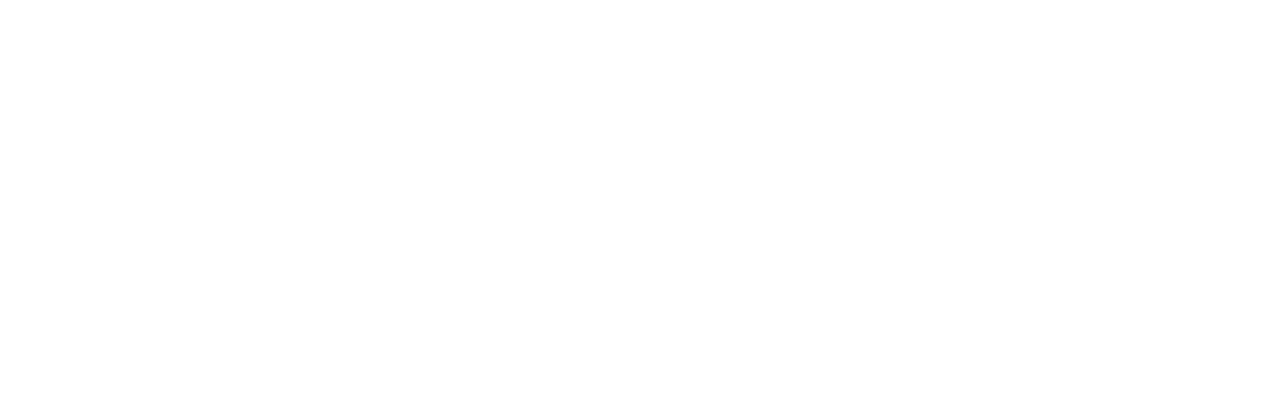
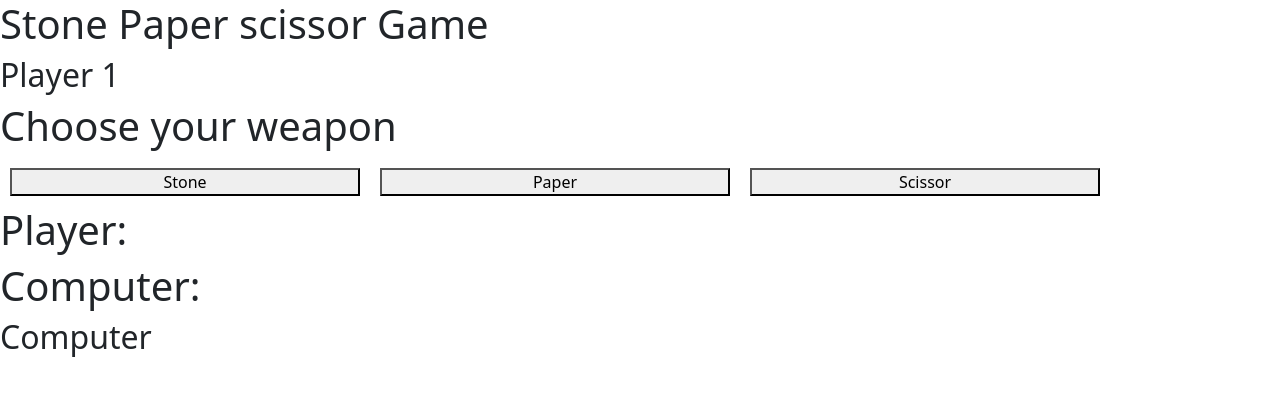
Before and after one commit to ravana09/gtSoftwareAcaedmy, a React (Create React App) app: page /StonePaperGame in a window 1280 px wide. Before the commit this address had no page. Shown: the top 396 px of the page. Built offline with nearby package versions, Linux system fonts and the light colour scheme.

Commit message:
"Added StonePaperGame component and updated ColorObject component"

```diff
--- a/src/App.js
+++ b/src/App.js
@@ -74,6 +74,7 @@
 import MathObj from "./Components/MathObj";
 import Dice from "./practice/Task/Object/Dice";
 import ColorObject from "./practice/Task/Object/ColorObject";
+import StonePaperGame from "./practice/Task/Object/StonePaperGame";
 
 function App() {
   return (
@@ -156,6 +157,7 @@
           <Route path="/MathObj" element={<MathObj />} />
           <Route path="/Dice" element={<Dice />} />
           <Route path="/ColorObject" element={<ColorObject />} />
+          <Route path="/StonePaperGame" element={<StonePaperGame />} />
         </Routes>
       </BrowserRouter>
     </>
--- a/src/practice/Task/Object/ColorObject.js
+++ b/src/practice/Task/Object/ColorObject.js
@@ -1,19 +1,18 @@
 import React, { useState } from "react";
 
 function ColorObject() {
-  let [result, setResult] = useState();
+  let [result, setResult] = useState("skyBlue");
 
   function ChangeColor() {
     let color1 = Math.floor(Math.random() * 255) + 1;
     let color2 = Math.floor(Math.random() * 255) + 1;
     let color3 = Math.floor(Math.random() * 255) + 1;
-    console.log(color1)
-    console.log(color2)
-    console.log(color3)
+    console.log(color1);
+    console.log(color2);
+    console.log(color3);
 
-
-    let finalColor=`rgb(${color1}, ${color2},${color3})`;
-    console.log(finalColor)
+    let finalColor = `rgb(${color1}, ${color2},${color3})`;
+    console.log(finalColor);
     setResult(finalColor);
   }
 
@@ -21,9 +20,7 @@
     <div>
       <h1>Color Object</h1>
       <button onClick={ChangeColor}>Change Color</button>
-      <div
-        style={{ width: 400, height: 400, backgroundColor:{result} }}
-      ></div>
+      <div style={{ width: 400, height: 400, backgroundColor: result }}></div>
     </div>
   );
 }
--- /dev/null
+++ b/src/practice/Task/Object/StonePaperGame.js
@@ -0,0 +1,169 @@
+import React, { useState } from "react";
+
+function StonePaperGame() {
+  let [result, setResult] = useState();
+  let [auto, setAuto] = useState();
+  let [player, setPlayer] = useState();
+
+  //   function autoCheck() {
+  //     let random = Math.floor(Math.random() * 3 + 1);
+  //     if (random === 1) {
+  //       setAuto("stone");
+  //     } else if (random === 2) {
+  //       setAuto("paper");
+  //     } else {
+  //       setAuto("scissor");
+  //     }
+  //   }
+
+  function chooseWeapon(name) {
+
+
+    setPlayer(name);
+
+    let weapon = ["stone", "paper", "scissor"];
+
+    let computer = weapon[Math.floor(Math.random() * 3 + 1)];
+    setAuto(computer)
+
+    let GameResult = "";
+    if (player === auto) {
+      GameResult = "Draw";
+    } else if (
+      (auto === "stone" && player === "scissor") ||
+      (auto === "paper" && player === "stone") ||
+      (auto === "scissor" && player === "paper")
+    ) {
+      GameResult = "Computer wins";
+    }else{
+        GameResult = "Player wins"
+    };
+    setResult(GameResult);
+
+    //     player function
+    //     if (name === "stone") {
+    //        setPlayer("stone");
+    //        console.log("p",player)
+    //     let player="stone"
+    //     } else if (name === "paper") {
+    //       setPlayer("paper");
+    //      console.log("p",player)
+    //     } else {
+    //       setPlayer("scissor");
+    //      console.log("p",player)
+    //     }
+    //    console.log("p",player)
+
+    //computer function
+    // let random = Math.floor(Math.random() * 3 + 1);
+
+    // if (random === 1) {
+    //   setAuto("stone");
+    // console.log("p",auto)
+
+    // } else if (random === 2) {
+    //   setAuto("paper");
+    //  console.log("p",auto)
+
+    // } else {
+    //   setAuto("scissor");
+    //  console.log("p",auto)
+
+    // }
+    //  console.log("p",auto)
+    //result function
+    // if (
+    //     player===auto
+    //   (auto === "stone" && player === "stone") ||
+    //   (auto === "paper" && player === "paper") ||
+    //   (auto === "scissor" && player === "scissor")
+    // )
+    //  {
+    //   setResult("Draw");
+    //console.log("draw")
+    // } else if (
+    //   (auto === "stone" && player === "scissor") ||
+    //   (auto === "paper" && player === "stone") ||
+    //   (auto === "scissor" && player === "paper")
+    // ) {
+    //   setResult("Computer Wins");
+    //  console.log("Computer Wins");
+    // }
+    // else if (
+    //   (player === "stone" && auto === "scissor") ||
+    //   (player === "paper" && auto === "stone") ||
+    //   (player === "scissor" && auto === "paper")
+    // ) {
+    //   setResult("Player Wins");
+    // }
+
+    // else{
+    //     setResult("Player Wins");
+    // console.log("player Wins");
+    // }
+  }
+  //   console.log("p",player)
+  //   console.log("a",auto)
+  //   console.log("r",result)
+  //   function GameResult() {
+  //     if (
+  //       (auto === "stone" && player === "stone") ||
+  //       (auto === "paper" && player === "paper") ||
+  //       (auto === "scissor" && player === "scissor")
+  //     ) {
+  //       setResult("Draw");
+  //     } else if (
+  //       (auto === "stone" && player === "scissor") ||
+  //       (auto === "paper" && player === "stone") ||
+  //       (auto === "scissor" && player === "paper")
+  //     ) {
+  //       setResult("Computer Wins");
+  //     } else if (
+  //       (player === "stone" && auto === "scissor") ||
+  //       (player === "paper" && auto === "stone") ||
+  //       (player === "scissor" && auto === "paper")
+  //     ) {
+  //       setResult("Player Wins");
+  //     }
+  //   }
+
+  return (
+    <div>
+      <h1>Stone Paper scissor Game</h1>
+      <h2>Player 1</h2>
+
+      <h1>Choose your weapon</h1>
+      <button
+        onClick={() => {
+          chooseWeapon("stone");
+        }}
+      >
+        Stone
+      </button>
+      <button
+        onClick={() => {
+          chooseWeapon("paper");
+        }}
+        // name="paper"
+      >
+        Paper
+      </button>
+      <button
+        onClick={() => {
+          chooseWeapon("scissor");
+        }}
+        // name="scissor"
+      >
+        Scissor
+      </button>
+      <h1> Player:{player}</h1>
+      <h1> Computer:{auto}</h1>
+
+      {result}
+
+      <h2>Computer</h2>
+    </div>
+  );
+}
+
+export default StonePaperGame;
```
